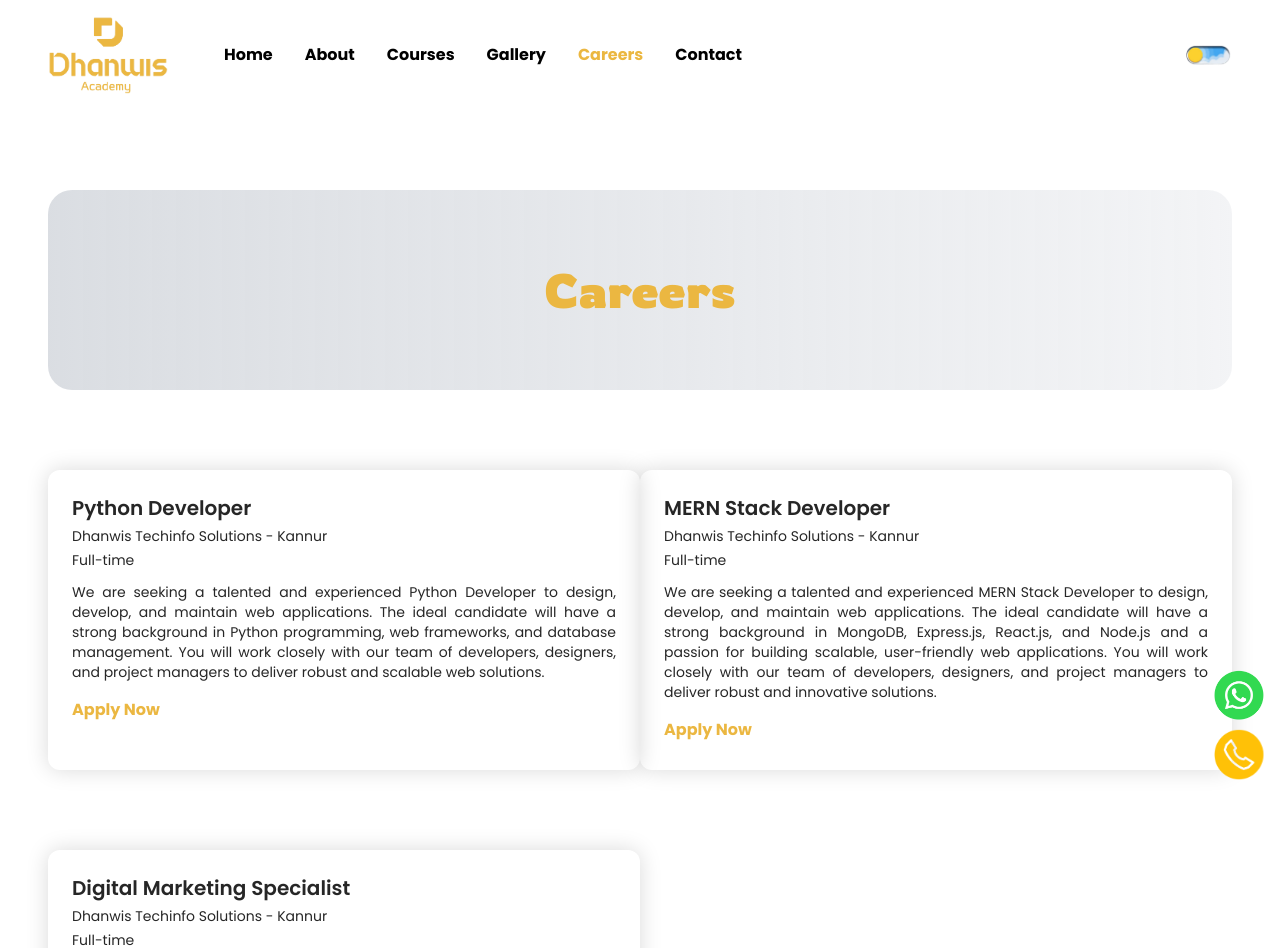
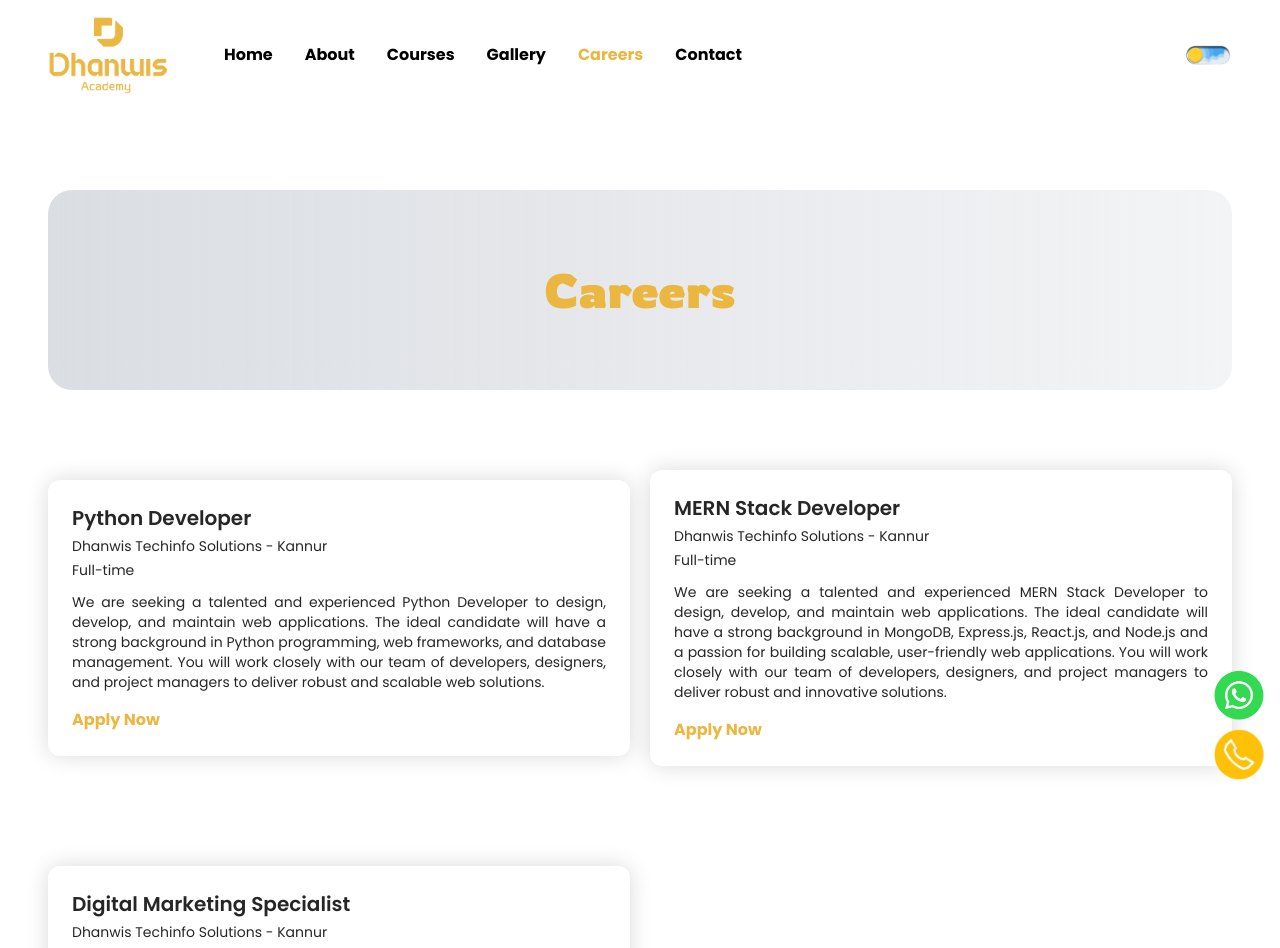
Before and after one commit to Ramees-c/dhanwis-learning, a React (Vite) app: page /careers in a window 1280 px wide. Shown: the top 948 px of the page. Built offline with nearby package versions, Linux system fonts and the light colour scheme.

Commit message:
height increased career card component

```diff
--- a/src/components/CareersCard/CareersCard.jsx
+++ b/src/components/CareersCard/CareersCard.jsx
@@ -17,7 +17,7 @@
   return (
     <div className="pb-20">
       <div
-        className="rounded-xl p-6 shadow-[0_0_22px_rgba(0,0,0,0.15)] hover:dark:shadow-gray-800 transition-shadow duration-300 h-[300px]"
+        className="rounded-xl p-6 shadow-[0_0_22px_rgba(0,0,0,0.15)] hover:dark:shadow-gray-800 transition-shadow duration-300 max-h-[400px]"
         data-aos="fade-up"
       >
         <h2 className="text-xl font-semibold text-black/85 dark:text-white/85">
--- a/src/pages/CareerPage/CareerPage.jsx
+++ b/src/pages/CareerPage/CareerPage.jsx
@@ -41,7 +41,7 @@
         {/* page header */}
         <PageHeader title="Careers" />
 
-        <div className="grid grid-cols-1 xl:grid-cols-2 gap-5\ place-items-center">
+        <div className="grid grid-cols-1 xl:grid-cols-2 gap-5 place-items-center pb-20">
           {jobOpenings.map((item) => (
             <CareersCard
               key={item.id}
```
